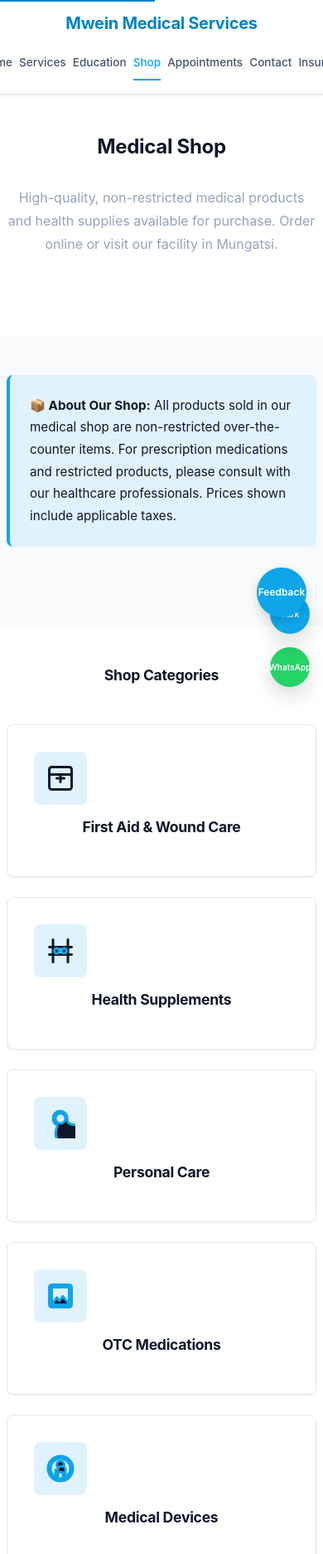
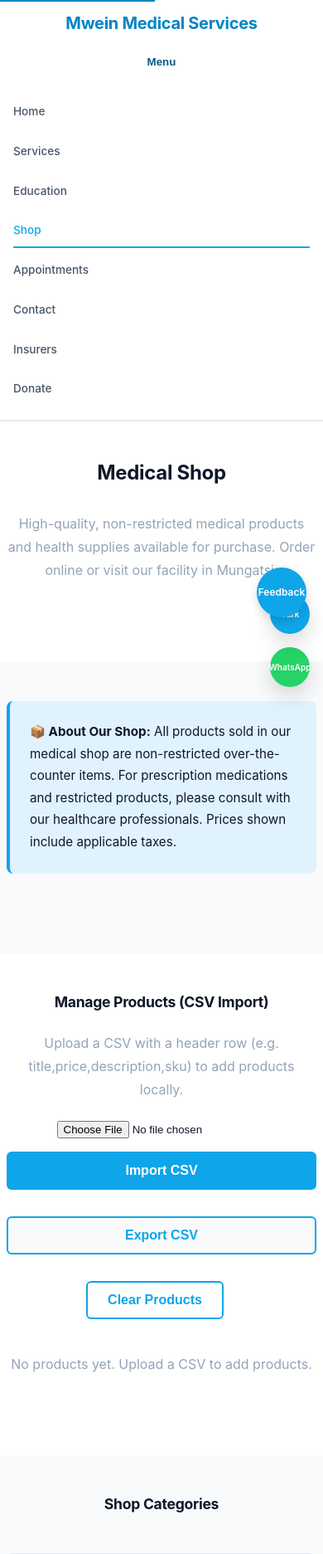
Before and after one commit to mbiti001/mwein, a PHP site: page /shop.html in a window 390 px wide; the page is wider, and only the part inside the window is pictured. Shown: the top 1873 px of that part at 83% size. Run offline with PHP 8.4, Linux system fonts and the light colour scheme.

Commit message:
Site enhancements: accessible mobile nav, dark mode persistence, clean floating actions, shop CSV import + Add-to-cart, HTML fixes

```diff
--- a/css/style.css
+++ b/css/style.css
@@ -40,7 +40,7 @@
     --shadow-lg: 0 10px 25px rgba(0, 0, 0, 0.15);
 
     /* Typography */
-    --font-system: -apple-system, BlinkMacSystemFont, 'Segoe UI', Roboto, sans-serif;
+    --font-system: 'Inter', -apple-system, BlinkMacSystemFont, 'Segoe UI', Roboto, sans-serif;
     --font-mono: 'SF Mono', Monaco, 'Cascadia Code', monospace;
 
     /* Spacing */
@@ -251,6 +251,23 @@ a:focus {
     list-style: none;
 }
 
+/* Mobile nav toggle button */
+.nav-toggle {
+    display: none;
+    background: transparent;
+    border: 2px solid transparent;
+    padding: 0.5rem 0.75rem;
+    border-radius: 6px;
+    font-weight: 600;
+    cursor: pointer;
+    color: var(--primary-darker);
+}
+
+.nav-toggle:focus {
+    outline: none;
+    box-shadow: 0 0 0 4px var(--primary-light);
+}
+
 .nav a {
     color: var(--gray);
     text-decoration: none;
@@ -281,6 +298,28 @@ a:focus {
 
     .nav a {
         font-size: 0.85rem;
+    }
+}
+
+/* Responsive nav: hide on mobile until toggled */
+@media (max-width: 768px) {
+    .nav-toggle {
+        display: inline-flex;
+        align-items: center;
+        justify-content: center;
+    }
+
+    .nav {
+        display: none;
+        width: 100%;
+        flex-direction: column;
+        gap: var(--spacing-md);
+        background: transparent;
+        margin-top: 0.5rem;
+    }
+
+    .nav[aria-hidden="false"] {
+        display: flex;
     }
 }
 
@@ -410,6 +449,31 @@ a:focus {
     display: grid;
     gap: var(--spacing-lg);
     margin-bottom: var(--spacing-2xl);
+}
+
+/* Two-column info grid used on some content blocks */
+.container-grid-two {
+    display: grid;
+    gap: var(--spacing-lg);
+    grid-template-columns: 1fr;
+    padding: 0 var(--spacing-md);
+}
+
+@media (min-width: 768px) {
+    .container-grid-two {
+        grid-template-columns: 1fr 1fr;
+    }
+}
+
+.info-card {
+    padding: var(--spacing-lg);
+    background: var(--light-bg);
+    border-radius: 8px;
+}
+
+.donate-link {
+    color: var(--success);
+    font-weight: 700;
 }
 
 @media (min-width: 768px) {
@@ -670,6 +734,39 @@ textarea {
     font-size: 12px;
 }
 
+/* Feedback floating button */
+.feedback-float {
+    position: fixed;
+    bottom: 100px;
+    right: 20px;
+    display: flex;
+    align-items: center;
+    justify-content: center;
+    width: 60px;
+    height: 60px;
+    background: var(--primary);
+    color: white;
+    border-radius: 50%;
+    text-decoration: none;
+    font-weight: 600;
+    font-size: 12px;
+    box-shadow: 0 4px 12px rgba(0,0,0,0.15);
+    z-index: 999;
+    text-align: center;
+    transition: transform 0.18s ease, box-shadow 0.18s ease;
+}
+
+.feedback-float:hover,
+.whatsapp-float:hover {
+    transform: scale(1.08);
+}
+
+/* Focus visible for keyboard users */
+*:focus-visible {
+    outline: 3px solid var(--primary);
+    outline-offset: 2px;
+}
+
 .whatsapp-float {
     bottom: 24px;
     right: 24px;
--- a/js/main.js
+++ b/js/main.js
@@ -2,40 +2,85 @@ document.addEventListener("DOMContentLoaded", () => {
 
     // ======== DARK MODE TOGGLE ========
     const toggle = document.getElementById("darkToggle");
-    if (toggle) {
-        toggle.onclick = () => {
-            document.body.classList.toggle("dark-mode");
-            localStorage.setItem("darkMode", document.body.classList.contains("dark-mode"));
-        }
-
-        // Load saved dark mode preference
-        if (localStorage.getItem("darkMode") === "true") {
+    const applyDarkModeState = (isDark) => {
+        if (isDark) {
             document.body.classList.add("dark-mode");
+            if (toggle) toggle.textContent = 'Light';
+        } else {
+            document.body.classList.remove("dark-mode");
+            if (toggle) toggle.textContent = 'Dark';
         }
     }
 
+    if (toggle) {
+        toggle.addEventListener('click', () => {
+            const enabled = !document.body.classList.contains('dark-mode');
+            applyDarkModeState(enabled);
+            localStorage.setItem('darkMode', enabled);
+            toggle.setAttribute('aria-pressed', enabled ? 'true' : 'false');
+        });
+
+        // Load saved dark mode preference
+        const saved = localStorage.getItem('darkMode') === 'true';
+        applyDarkModeState(saved);
+        toggle.setAttribute('aria-pressed', saved ? 'true' : 'false');
+    }
+
+    // ======== MOBILE NAV TOGGLE ========
+    const navToggle = document.getElementById('navToggle');
+    const siteNav = document.getElementById('siteNav');
+    if (navToggle && siteNav) {
+        navToggle.addEventListener('click', () => {
+            const expanded = navToggle.getAttribute('aria-expanded') === 'true';
+            navToggle.setAttribute('aria-expanded', expanded ? 'false' : 'true');
+            siteNav.setAttribute('aria-hidden', expanded ? 'true' : 'false');
+            navToggle.textContent = expanded ? 'Menu' : 'Close';
+        });
+    }
+
     // ======== APPOINTMENT FORM ========
+    // Appointment form handling: only intercept if the form has data-wa="true"
     const form = document.getElementById("appointmentForm");
-    if (!form) return;
+    if (form) {
+        const dateEl = document.getElementById("date");
+        if (dateEl) dateEl.min = new Date().toISOString().split("T")[0];
 
-    // Set minimum date to today
-    document.getElementById("date").min =
-        new Date().toISOString().split("T")[0];
+        // small toast helper
+        const showToast = (msg) => {
+            const t = document.createElement('div');
+            t.className = 'toast';
+            t.textContent = msg;
+            Object.assign(t.style, {
+                position: 'fixed',
+                right: '20px',
+                bottom: '24px',
+                background: 'rgba(0,0,0,0.85)',
+                color: 'white',
+                padding: '0.6rem 1rem',
+                borderRadius: '6px',
+                zIndex: 1200,
+                fontWeight: 600,
+            });
+            document.body.appendChild(t);
+            setTimeout(() => t.remove(), 4000);
+        };
 
+        // Only attach the WhatsApp redirect behavior when explicitly requested
+        if (form.dataset.wa === 'true' || form.hasAttribute('data-wa')) {
             form.addEventListener("submit", e => {
                 e.preventDefault();
 
                 // Collect form data
-        const name = document.getElementById("name").value.trim();
-        const phone = document.getElementById("phone").value.trim();
+                const name = document.getElementById("name")?.value.trim() || '';
+                const phone = document.getElementById("phone")?.value.trim() || '';
                 const email = document.getElementById("email")?.value.trim() || "";
-        const service = document.getElementById("service").value;
-        const date = document.getElementById("date").value;
+                const service = document.getElementById("service")?.value || '';
+                const date = document.getElementById("date")?.value || '';
                 const notes = document.getElementById("notes")?.value.trim() || "";
 
                 // Validate inputs
                 if (!name || !phone || !service || !date) {
-            alert("Please fill in all required fields.");
+                    showToast("Please fill in all required fields.");
                     return;
                 }
 
@@ -55,8 +100,119 @@ document.addEventListener("DOMContentLoaded", () => {
                     "_blank"
                 );
 
-        // Reset form
+                // Reset form and show toast
                 form.reset();
-        alert("Opening WhatsApp. Your appointment request will be sent shortly!");
+                showToast("Opening WhatsApp to send your request...");
             });
+        }
+    }
+
+    // =====================
+    // SHOP: CSV import/export
+    // =====================
+    const productStorageKey = 'shopProducts';
+
+    function parseCSV(text) {
+        // Very small CSV parser: assumes header row and commas, no quoted commas
+        const lines = text.trim().split(/\r?\n/).map(l => l.trim()).filter(Boolean);
+        if (lines.length < 2) return [];
+        const headers = lines[0].split(',').map(h => h.trim());
+        const rows = lines.slice(1).map(line => {
+            const cols = line.split(',').map(c => c.trim());
+            const obj = {};
+            headers.forEach((h, i) => obj[h] = cols[i] || '');
+            return obj;
         });
+        return rows;
+    }
+
+    function saveProducts(products) {
+        localStorage.setItem(productStorageKey, JSON.stringify(products));
+    }
+
+    function loadProducts() {
+        try { return JSON.parse(localStorage.getItem(productStorageKey)) || []; }
+        catch (e) { return []; }
+    }
+
+    function renderProducts() {
+        const grid = document.getElementById('productGrid');
+        if (!grid) return;
+        const products = loadProducts();
+        grid.innerHTML = '';
+        if (!products.length) {
+            grid.innerHTML = '<p style="text-align:center;color:var(--gray-light);">No products yet. Upload a CSV to add products.</p>';
+            return;
+        }
+        products.forEach(p => {
+            const card = document.createElement('div');
+            card.className = 'product-card service-card';
+            card.innerHTML = `
+                <h3>${escapeHtml(p.title || p.name || 'Unnamed Product')}</h3>
+                <p style="font-weight:600; color:var(--primary); margin:0.25rem 0;">${escapeHtml(p.price || p.cost || '')}</p>
+                <p style="color:var(--gray); margin-top:0.5rem;">${escapeHtml(p.description || p.desc || '')}</p>
+                <div style="margin-top:0.75rem; display:flex; gap:0.5rem;">
+                    <button class="btn-primary" onclick="addToCart('${escapeHtml(p.title || p.name || 'Product').replace(/'/g, "\\'")}', ${parseFloat(p.price||p.cost||0) || 0})">Add to cart</button>
+                    <button class="btn-tertiary" onclick="window.open('https://wa.me/254707711888?text=' + encodeURIComponent('Hi, is "' + (p.title||p.name||'this product') + '" available?'), '_blank')">Ask on WhatsApp</button>
+                </div>
+            `;
+            grid.appendChild(card);
+        });
+    }
+
+    function escapeHtml(s) {
+        return String(s || '').replace(/[&<>"']/g, function (c) {
+            return ({
+                '&': '&amp;',
+                '<': '&lt;',
+                '>': '&gt;',
+                '"': '&quot;',
+                "'": '&#39;'
+            })[c];
+        });
+    }
+
+    // Wire up CSV upload UI if present
+    const csvInput = document.getElementById('productsCsv');
+    if (csvInput) {
+        const importBtn = document.getElementById('importCsvBtn');
+        const clearBtn = document.getElementById('clearProductsBtn');
+        const exportBtn = document.getElementById('exportCsvBtn');
+
+        importBtn && importBtn.addEventListener('click', () => {
+            const f = csvInput.files[0];
+            if (!f) { alert('Please choose a CSV file first.'); return; }
+            const reader = new FileReader();
+            reader.onload = () => {
+                const rows = parseCSV(reader.result);
+                if (!rows.length) { alert('No products found in CSV. Ensure the file has a header row and product rows.'); return; }
+                const existing = loadProducts();
+                const combined = existing.concat(rows);
+                saveProducts(combined);
+                renderProducts();
+                alert(`Imported ${rows.length} products.`);
+            };
+            reader.readAsText(f);
+        });
+
+        clearBtn && clearBtn.addEventListener('click', () => {
+            if (!confirm('Clear all products from local storage?')) return;
+            saveProducts([]);
+            renderProducts();
+        });
+
+        exportBtn && exportBtn.addEventListener('click', () => {
+            const products = loadProducts();
+            if (!products.length) { alert('No products to export.'); return; }
+            const headers = Object.keys(products[0]);
+            const csv = [headers.join(',')].concat(products.map(r => headers.map(h => `"${(r[h]||'').replace(/"/g,'""')}"`).join(','))).join('\n');
+            const blob = new Blob([csv], {type: 'text/csv'});
+            const url = URL.createObjectURL(blob);
+            const a = document.createElement('a');
+            a.href = url; a.download = 'products.csv'; document.body.appendChild(a); a.click(); a.remove(); URL.revokeObjectURL(url);
+        });
+
+        // Initial render
+        renderProducts();
+    }
+});
--- a/shop.html
+++ b/shop.html
@@ -17,7 +17,10 @@
 <header class="header">
     <div class="container">
         <h1 class="logo">Mwein Medical Services</h1>
-        <nav class="nav">
+
+        <button id="navToggle" class="nav-toggle" aria-controls="siteNav" aria-expanded="false" aria-label="Open menu">Menu</button>
+
+        <nav id="siteNav" class="nav" aria-label="Main navigation" aria-hidden="false">
             <a href="index.html">Home</a>
             <a href="services.html">Services</a>
             <a href="blog.html">Education</a>
@@ -25,6 +28,7 @@
             <a href="appointments.html">Appointments</a>
             <a href="contact.html">Contact</a>
             <a href="insurers.html">Insurers</a>
+            <a href="donations.html" class="donate-link">Donate</a>
         </nav>
     </div>
 </header>
@@ -46,6 +50,22 @@
         <div style="background: var(--primary-light); padding: var(--spacing-lg); border-radius: 8px; max-width: 900px; margin: 0 auto var(--spacing-2xl); border-left: 4px solid var(--primary);">
             <p style="color: var(--dark); margin: 0; font-size: 0.95rem;"><strong>📦 About Our Shop:</strong> All products sold in our medical shop are non-restricted over-the-counter items. For prescription medications and restricted products, please consult with our healthcare professionals. Prices shown include applicable taxes.</p>
         </div>
+    </div>
+</section>
+
+<!-- SHOP ADMIN: CSV IMPORT / PRODUCT PREVIEW -->
+<section class="content">
+    <div class="container">
+        <h3 style="text-align:center;">Manage Products (CSV Import)</h3>
+        <p style="text-align:center; color:var(--gray-light); margin-bottom:var(--spacing-lg);">Upload a CSV with a header row (e.g. title,price,description,sku) to add products locally.</p>
+        <div style="max-width:900px; margin:0 auto 1.5rem; display:flex; gap:1rem; align-items:center; justify-content:center; flex-wrap:wrap;">
+            <input id="productsCsv" type="file" accept="text/csv" aria-label="Upload products CSV">
+            <button id="importCsvBtn" class="btn-primary">Import CSV</button>
+            <button id="exportCsvBtn" class="btn-secondary">Export CSV</button>
+            <button id="clearProductsBtn" class="btn-tertiary">Clear Products</button>
+        </div>
+
+        <div id="productGrid" class="services-grid" style="margin-top: var(--spacing-lg);"></div>
     </div>
 </section>
 
@@ -224,8 +244,8 @@
 </footer>
 
 <!-- FLOATING BUTTONS -->
-<a href="https://wa.me/254707711888?text=Hello%20Mwein%20Medical%20Services" class="whatsapp-float" title="Contact us on WhatsApp">WhatsApp</a>
-<a href="https://wa.me/254707711888?text=Hello%20Mwein%20Medical%20Services.%20I%20would%20like%20to%20share%20feedback%20about%20my%20visit" style="position: fixed; bottom: 100px; right: 20px; display: flex; align-items: center; justify-content: center; width: 60px; height: 60px; background: var(--primary); color: white; border-radius: 50%; text-decoration: none; font-weight: 600; font-size: 12px; box-shadow: 0 4px 12px rgba(0,0,0,0.15); z-index: 999; text-align: center; transition: transform 0.2s;" title="Send feedback" onmouseover="this.style.transform='scale(1.1)'" onmouseout="this.style.transform='scale(1)'">Feedback</a>
+<a href="https://wa.me/254707711888?text=Hello%20Mwein%20Medical%20Services" class="whatsapp-float" title="Contact us on WhatsApp" aria-label="Contact us on WhatsApp">WhatsApp</a>
+<a href="https://wa.me/254707711888?text=Hello%20Mwein%20Medical%20Services.%20I%20would%20like%20to%20share%20feedback%20about%20my%20visit" class="feedback-float" title="Send feedback" aria-label="Send feedback on WhatsApp">Feedback</a>
 <button id="darkToggle" class="dark-toggle" aria-label="Toggle dark mode">Dark</button>
 
 <!-- JavaScript for Cart Management -->
```
Also changed, not shown: appointments.html (+14 -5 lines), blog.html (+7 -4 lines), contact.html (+10 -4 lines), donations.html (+14 -11 lines), index.html (+26 -22 lines), insurers.html (+7 -4 lines), privacy-policy.html (+7 -2 lines), services.html (+7 -4 lines). Lines whose indentation alone changed are shown as unchanged.
